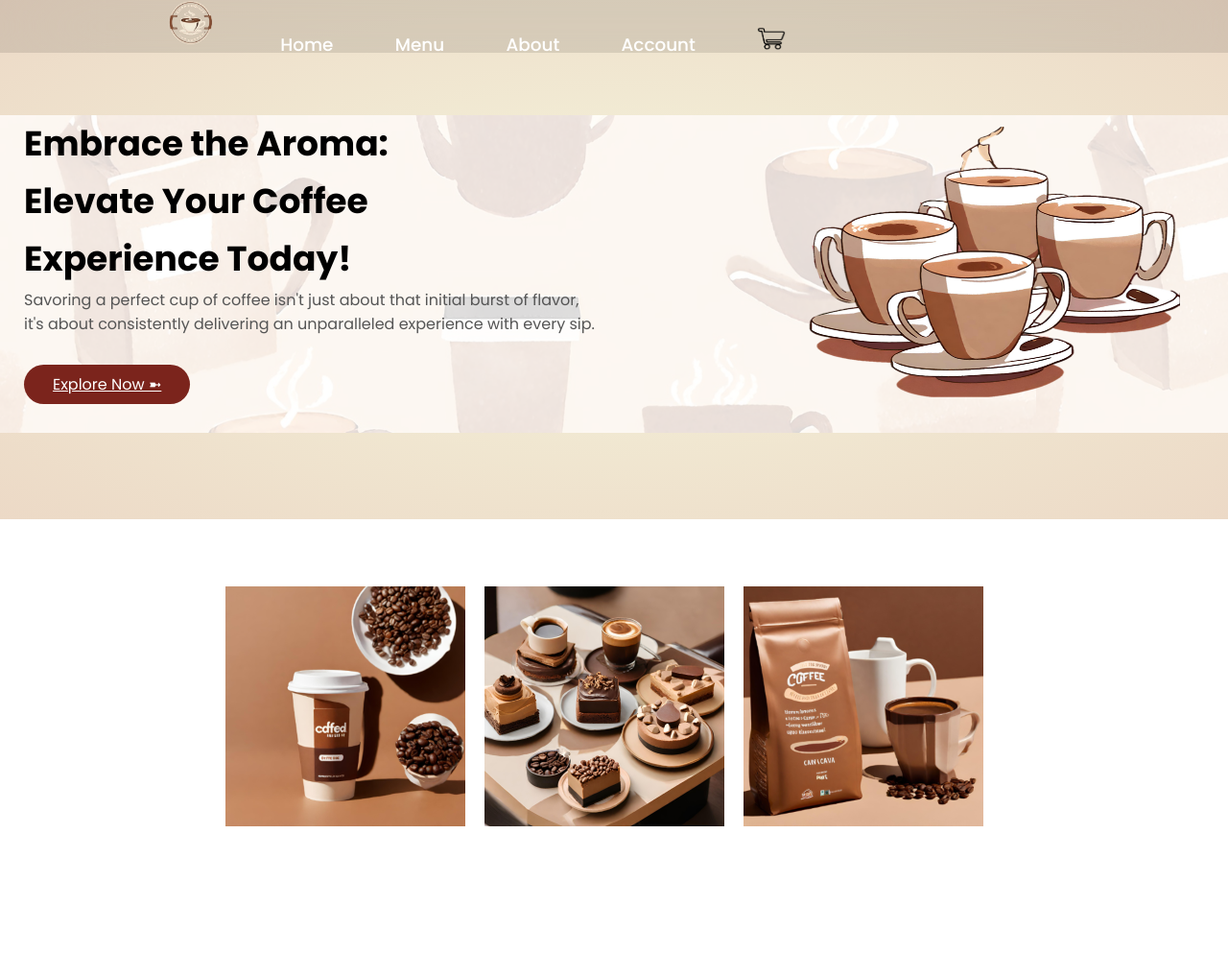
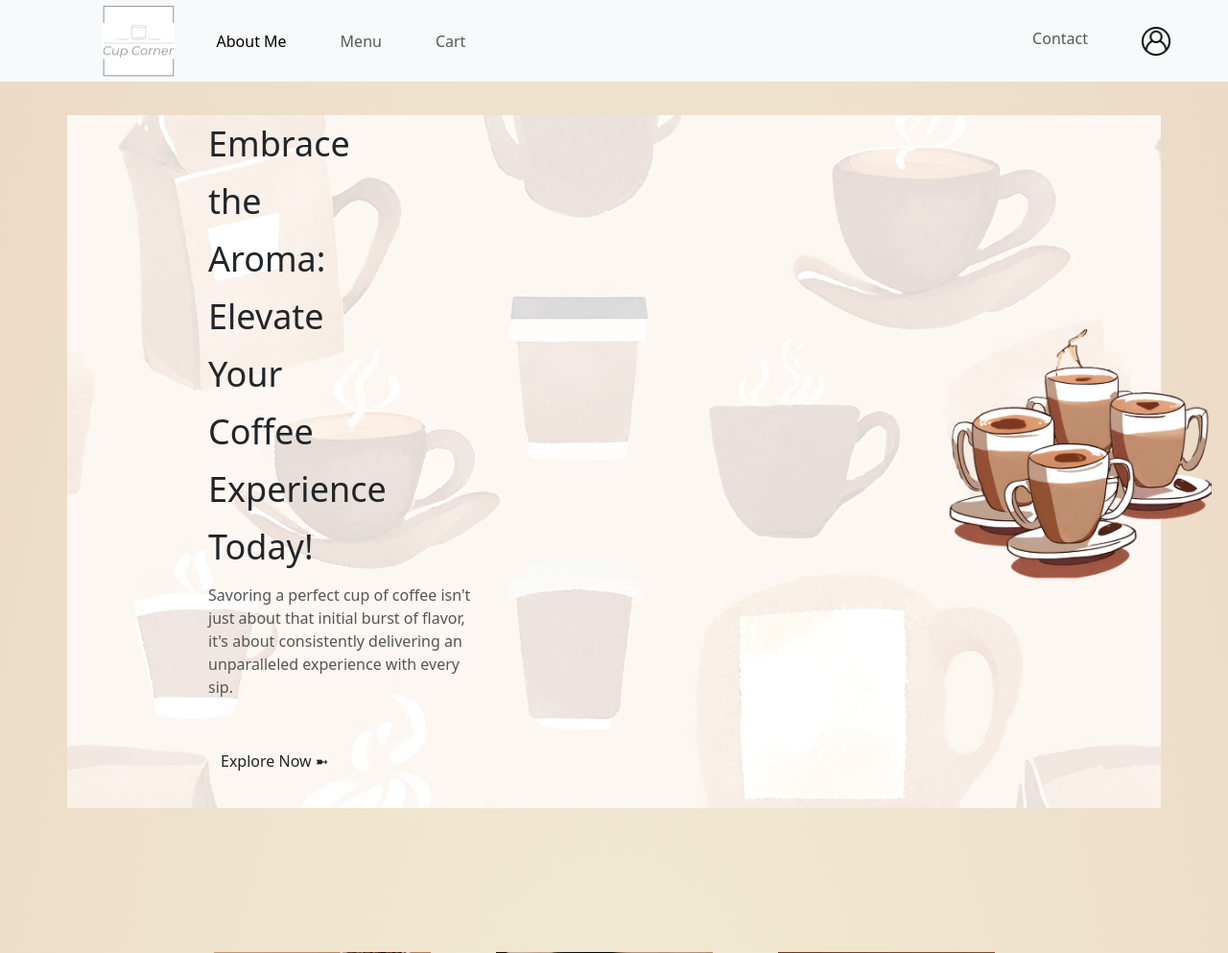
Before and after one commit to JienWeng/CoffeeShopWeb, a PHP site: page / in a window 1280 px wide. Shown: the top 993 px of the page at 96% size. Run offline with PHP 8.4, Linux system fonts and the light colour scheme.

Commit message:
changed navbar

```diff
--- /dev/null
+++ b/include/navbar.php
@@ -0,0 +1,56 @@
+
+    <nav class="navbar fixed-top navbar-expand-lg bg-light">
+        <div class="container-fluid">
+          <a class="navbar-brand" href="#"><img src="img/logo.png" alt=""></a>
+          <button class="navbar-toggler" type="button" data-bs-toggle="collapse" data-bs-target="#navbarNavDropdown" aria-controls="navbarNavDropdown" aria-expanded="false" aria-label="Toggle navigation">
+            <span class="navbar-toggler-icon"></span>
+          </button>
+          <div class="collapse navbar-collapse" id="navbarNavDropdown">
+            <ul class="navbar-nav">
+              <li class="nav-item">
+                <a class="nav-link active" aria-current="page" href="#">About Me</a>
+              </li>
+              <li class="nav-item">
+                <a class="nav-link" href="#">Menu</a>
+              </li>
+              </li>
+              <li class="nav-item">
+                <a class="nav-link" href="#">Cart</a>
+              </li>
+            </ul>
+            <ul class="navbar-nav ms-auto">
+              <li class="nav-item">
+                <a class="nav-link" href="#">Contact</a>
+              </li>
+              <li class="nav-item">
+                <a class="nav-link" href="#"><img src="img/user.png" alt=""></a>
+              </li>
+            </ul>
+          </div>
+        </div>
+      </nav>
+
+<style>
+.navbar-brand img{
+    max-height: 75px;
+    width: auto;
+    padding-left: 75px;
+}
+
+.navbar{
+    padding: 0 20px;
+}
+
+.nav-item{
+    padding: 0 20px;
+}
+
+.nav-item img{
+    max-height: 30px;
+    width: auto;
+}
+
+a{
+  text-decoration-color: black;
+}
+</style>
--- a/index.php
+++ b/index.php
@@ -7,27 +7,17 @@
     <link href="https://fonts.googleapis.com/css2?family=Poppins:wght@300;400;500;600;700&display=swap" rel="stylesheet">
     <link rel="stylesheet" href="https://stackpath.bootstrapcdn.com/font-awesome/4.7.0/css/font-awesome.min.css">
     <link rel="stylesheet" href="https://cdnjs.cloudflare.com/ajax/libs/font-awesome/6.2.0/css/all.min.css" integrity="sha512-xh6O/CkQoPOWDdYTDqeRdPCVd1SpvCA9XXcUnZS2FmJNp1coAFzvtCN9BmamE+4aHK8yyUHUSCcJHgXloTyT2A==" crossorigin="anonymous" referrerpolicy="no-referrer" />
+    <link href="https://cdn.jsdelivr.net/npm/bootstrap@5.3.3/dist/css/bootstrap.min.css" rel="stylesheet" integrity="sha384-QWTKZyjpPEjISv5WaRU9OFeRpok6YctnYmDr5pNlyT2bRjXh0JMhjY6hW+ALEwIH" crossorigin="anonymous">
+    <script src="https://cdn.jsdelivr.net/npm/bootstrap@5.3.3/dist/js/bootstrap.bundle.min.js" integrity="sha384-YvpcrYf0tY3lHB60NNkmXc5s9fDVZLESaAA55NDzOxhy9GkcIdslK1eN7N6jIeHz" crossorigin="anonymous"></script>
     <link href='https://unpkg.com/boxicons@2.1.4/css/boxicons.min.css' rel='stylesheet'>
 </head>
 <body>
 
-    <div class="header">
-            <div class="navbar">
-                <nav>
-                    <img src="cupcorner-logo.png" width="100px">
-                    <label for="" class="icons">
-                        <i class='bx bx-menu'></i>
-                    </label>
-                    <ul>
-                        <li><a href="index.php">Home</a></li>
-                        <li><a href="menu.php">Menu</a></li>
-                        <li><a href="">About</a></li>
-                        <li><a href="">Account</a></li>
-                        <li><a href=""><img src="image4.png" width = "30px" height="25px"></a></li>
-                    </ul>
-                </nav>
-            </div>
-        </div>
+<!---------navbar----------->
+<?php include("include/navbar.php") ?>
+
+<!------------content----------->
+
     <div class="content">
         <div class="container">
             <div class="row">
@@ -42,7 +32,6 @@
             </div>
         </div>
    </div>
-</div>
 
 <!----------featured categories---------->
     <div class="categories">
--- a/style.css
+++ b/style.css
@@ -21,20 +21,6 @@ body{
     align-items: center;
     z-index: 100;
     height: 55px;
-}
-
-.navbar{
-    display: flex;
-    align-items: center;
-    padding: 20px;
-}
-
-.navbar a{
-    font-size: 1.15rem;
-    color: #fff;
-    text-decoration: none;
-    font-weight: 500;
-    margin-left: 2.5rem;
 }
 
 .icons{
@@ -77,21 +63,6 @@ body{
         height: 17.7rem;
         background: red;
     }
-}
-
-nav{
-    flex: 1;
-    text-align: right;
-}
-
-nav ul{
-    display: inline-block;
-    list-style-type: none;
-}
-
-nav ul li{
-    display: inline-block;
-    margin-right: 20px;
 }
 
 p{
@@ -346,7 +317,7 @@ small{
 }
 
 .footer-col-2{
-    margin 30px 0;
+    margin: 30px 0;
 }
 
 .footer-col-2 ul{
```
Also changed, not shown: img/logo.png (added), img/user.png (added), logo.png (deleted).
